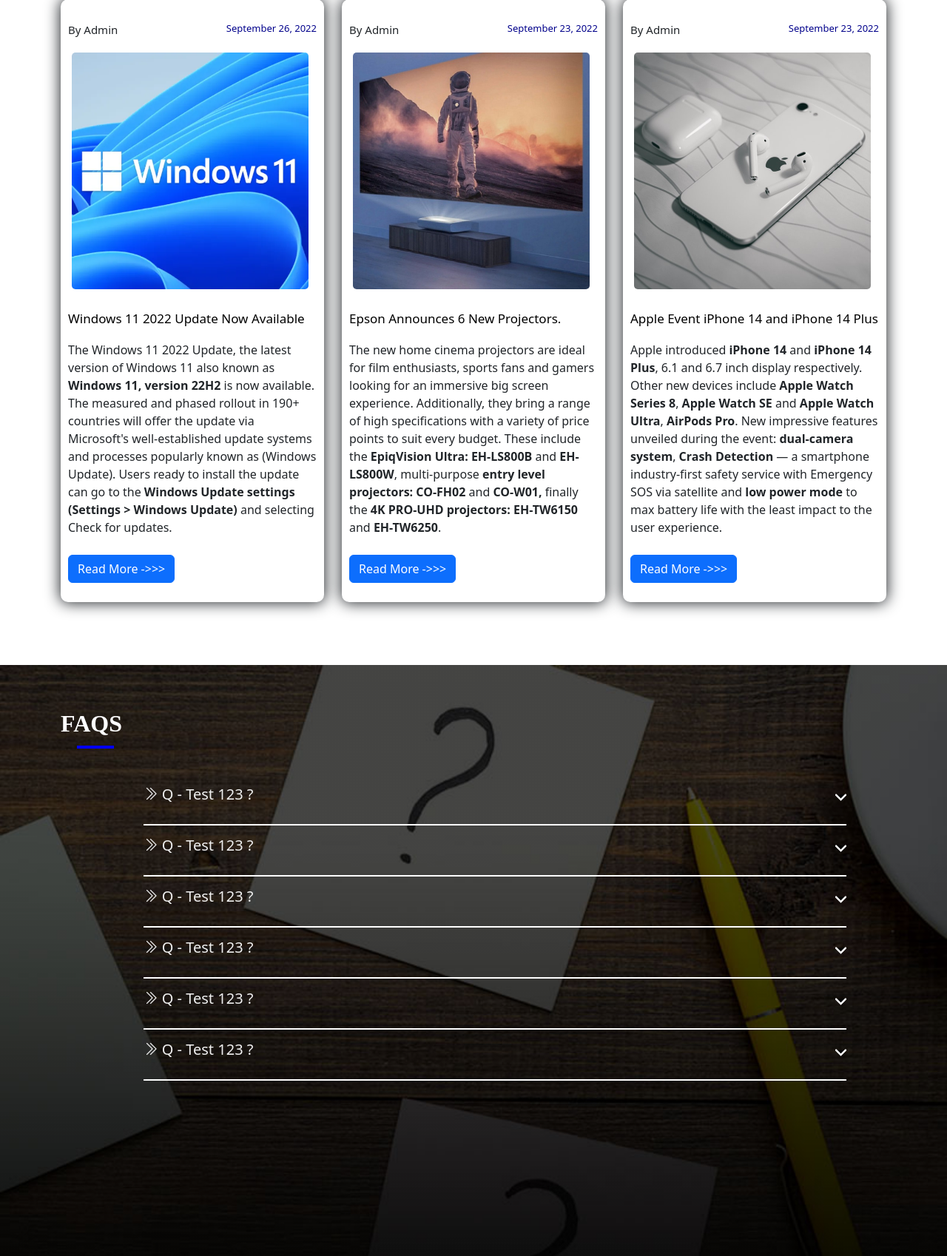
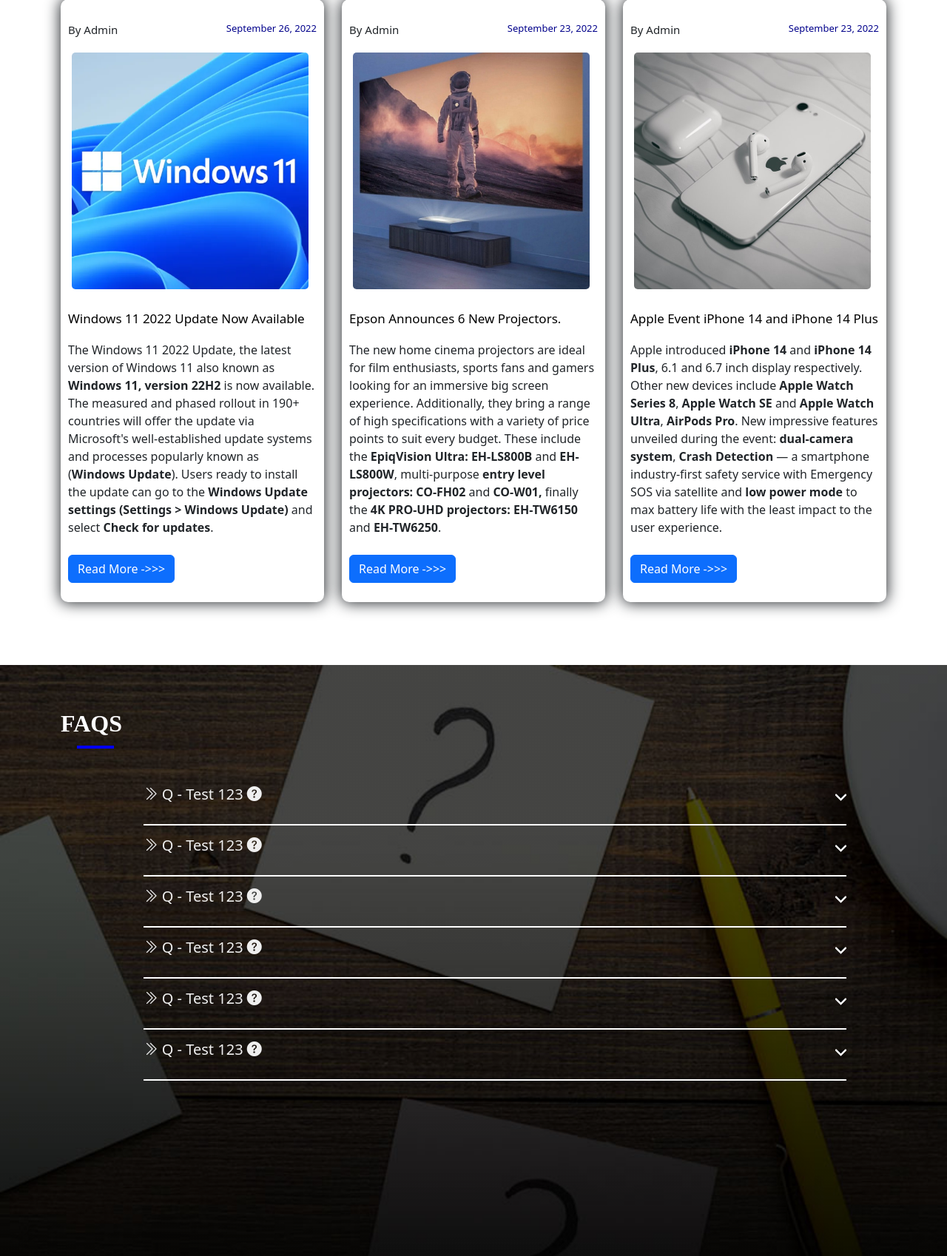
Before and after one commit to Charles-Muia/Techware_Scope_Solutions, a PHP site: page / in a window 1280 px wide. Shown: the part 3447-5145 px from the top of the page at 74% size. Run offline with PHP 8.4, Linux system fonts and the light colour scheme; some libraries are stand-ins or nearby versions.

Commit message:
Techware Scope Solutions

```diff
--- a/index.php
+++ b/index.php
@@ -336,8 +336,8 @@
                                             The Windows 11 2022 Update, the latest version of Windows 11
                                             also known as <b> Windows 11, version 22H2 </b> is now available.
                                             The measured and phased rollout in 190+ countries will offer
-                                            the update via Microsoft's well-established update systems and processes popularly known as (Windows Update).
-                                            Users ready to install the update can go to the <b> Windows Update settings (Settings > Windows Update) </b> and selecting Check for updates.
+                                            the update via Microsoft's well-established update systems and processes popularly known as (<b>Windows Update</b>).
+                                            Users ready to install the update can go to the <b> Windows Update settings (Settings > Windows Update) </b> and select <b>Check for updates</b>.
                                         </p>
                                         <p><a href="" class="btn btn-primary">Read More ->>></a></p>
                                 </div>
@@ -386,8 +386,8 @@
                         <h2> FAQs </h2>
                             <div class="faq">
                                 <div class="quiz">
-                                    <h5> <i class="bi bi-chevron-double-right"> </i> Q - Test 123 ? </h5>
-<!--                                    SVG (Scalable Vector Graphics) is used to define graphics for the web.-->
+                                    <h5> <i class="bi bi-chevron-double-right"> </i> Q - Test 123 <i class="bi bi-question-circle-fill"></i> </h5>
+                                    <!--SVG (Scalable Vector Graphics) is used to define graphics for the web.-->
                                         <svg width="15" height="10" viewBox="0 0 42 25">
                                             <path
                                                 d="M3 3L21 21L39 3"
@@ -412,7 +412,33 @@
 
                         <div class="faq">
                             <div class="quiz">
-                                <h5> <i class="bi bi-chevron-double-right"> </i> Q - Test 123 ? </h5>
+                                <h5> <i class="bi bi-chevron-double-right"> </i> Q - Test 123 <i class="bi bi-question-circle-fill"></i> </h5>
+                                <!--SVG (Scalable Vector Graphics) is used to define graphics for the web.-->
+                                <svg width="15" height="10" viewBox="0 0 42 25">
+                                    <path
+                                            d="M3 3L21 21L39 3"
+                                            Stroke="white"
+                                            stroke-width="7"
+                                            stroke-linecap="round"
+                                    />
+                                </svg>
+                            </div>
+
+                            <div class="answer">
+                                <p>
+                                    Lorem ipsum dolor sit amet,
+                                    consectetur adipisicing elit.
+                                    Ab at nostrum perferendis quae!
+                                    Ad adipisci, aliquam aspernatur
+                                    dolorum eaque earum incidunt ipsa
+                                    iste omnis quam ratione rerum sed veritatis! Dolor.
+                                </p>
+                            </div>
+                        </div>
+
+                        <div class="faq">
+                            <div class="quiz">
+                                <h5> <i class="bi bi-chevron-double-right"> </i> Q - Test 123 <i class="bi bi-question-circle-fill"></i> </h5>
                                 <!--                                    SVG (Scalable Vector Graphics) is used to define graphics for the web.-->
                                 <svg width="15" height="10" viewBox="0 0 42 25">
                                     <path
@@ -438,8 +464,8 @@
 
                         <div class="faq">
                             <div class="quiz">
-                                <h5> <i class="bi bi-chevron-double-right"> </i> Q - Test 123 ? </h5>
-                                <!--                                    SVG (Scalable Vector Graphics) is used to define graphics for the web.-->
+                                <h5> <i class="bi bi-chevron-double-right"> </i> Q - Test 123 <i class="bi bi-question-circle-fill"></i> </h5>
+                                <!--SVG (Scalable Vector Graphics) is used to define graphics for the web.-->
                                 <svg width="15" height="10" viewBox="0 0 42 25">
                                     <path
                                             d="M3 3L21 21L39 3"
@@ -464,8 +490,8 @@
 
                         <div class="faq">
                             <div class="quiz">
-                                <h5> <i class="bi bi-chevron-double-right"> </i> Q - Test 123 ? </h5>
-                                <!--                                    SVG (Scalable Vector Graphics) is used to define graphics for the web.-->
+                                <h5> <i class="bi bi-chevron-double-right"></i> Q - Test 123 <i class="bi bi-question-circle-fill"></i> </h5>
+                                <!--SVG (Scalable Vector Graphics) is used to define graphics for the web.-->
                                 <svg width="15" height="10" viewBox="0 0 42 25">
                                     <path
                                             d="M3 3L21 21L39 3"
@@ -490,34 +516,8 @@
 
                         <div class="faq">
                             <div class="quiz">
-                                <h5> <i class="bi bi-chevron-double-right"></i> Q - Test 123 ? </h5>
-                                <!--                                    SVG (Scalable Vector Graphics) is used to define graphics for the web.-->
-                                <svg width="15" height="10" viewBox="0 0 42 25">
-                                    <path
-                                            d="M3 3L21 21L39 3"
-                                            Stroke="white"
-                                            stroke-width="7"
-                                            stroke-linecap="round"
-                                    />
-                                </svg>
-                            </div>
-
-                            <div class="answer">
-                                <p>
-                                    Lorem ipsum dolor sit amet,
-                                    consectetur adipisicing elit.
-                                    Ab at nostrum perferendis quae!
-                                    Ad adipisci, aliquam aspernatur
-                                    dolorum eaque earum incidunt ipsa
-                                    iste omnis quam ratione rerum sed veritatis! Dolor.
-                                </p>
-                            </div>
-                        </div>
-
-                        <div class="faq">
-                            <div class="quiz">
-                                <h5> <i class="bi bi-chevron-double-right"> </i> Q - Test 123 ? </h5>
-                                <!--                                    SVG (Scalable Vector Graphics) is used to define graphics for the web.-->
+                                <h5> <i class="bi bi-chevron-double-right"> </i> Q - Test 123 <i class="bi bi-question-circle-fill"></i> </h5>
+                                <!--SVG (Scalable Vector Graphics) is used to define graphics for the web.-->
                                 <svg width="15" height="10" viewBox="0 0 42 25">
                                     <path
                                             d="M3 3L21 21L39 3"
--- a/style.css
+++ b/style.css
@@ -552,10 +552,9 @@
         background-position: center;
         color: #efefef!important;
         padding-top: 55px;
-        padding-bottom: 70px;
+        padding-bottom: 40px;
         margin-top: 55px;
         min-height: 100vh;
-
     }
 
     #FAQs_sec h2 {
@@ -591,7 +590,6 @@
         justify-content: space-between;
         align-items: center;
         padding-bottom: 15px;
-
     }
 
     .quiz h3 {
@@ -602,7 +600,6 @@
         max-height: 0;
         overflow: hidden;
         transition: max-height 1.5s ease;
-
     }
 
     .answer p {
@@ -836,7 +833,7 @@
             display: block;
             height: 4px;
             margin-top: 10px;
-            margin-left: 125px;
+            margin-left: 120px;
             width: 40px;
         }
 
```
